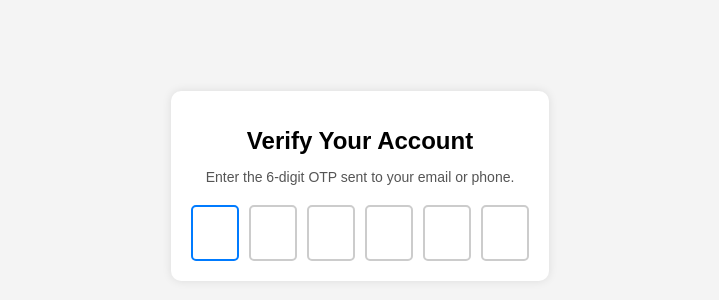
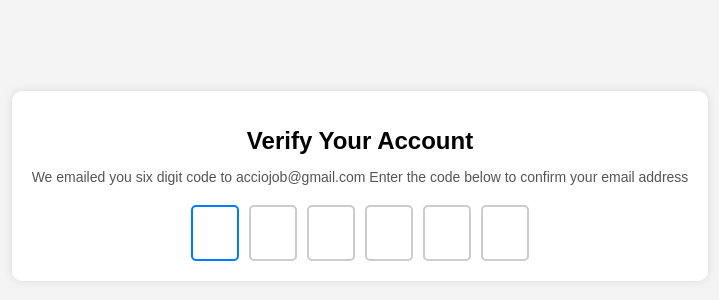
Before and after one commit to acciojob/OTP-aragonani, a website: page main.html in a window 1280 px wide. Shown: the part 222-522 px from the top of the page, without its empty margins (280-999 px from the left). Drawn offline with Linux system fonts and the light colour scheme.

Commit message:
created a submission

```diff
--- a/main.html
+++ b/main.html
@@ -53,7 +53,7 @@
 	<!-- the entire body must be written by student -->
 	 <div class="container">
         <h1 id="verification_heading">Verify Your Account</h1>
-        <p id="verification_subtext">Enter the 6-digit OTP sent to your email or phone.</p>
+        <p id="verification_subtext"> We emailed you six digit code to acciojob@gmail.com Enter the code below to confirm your email address </p>
         <div class="code-container">
             <input type="text" class="code" maxlength="1">
             <input type="text" class="code" maxlength="1">
```
